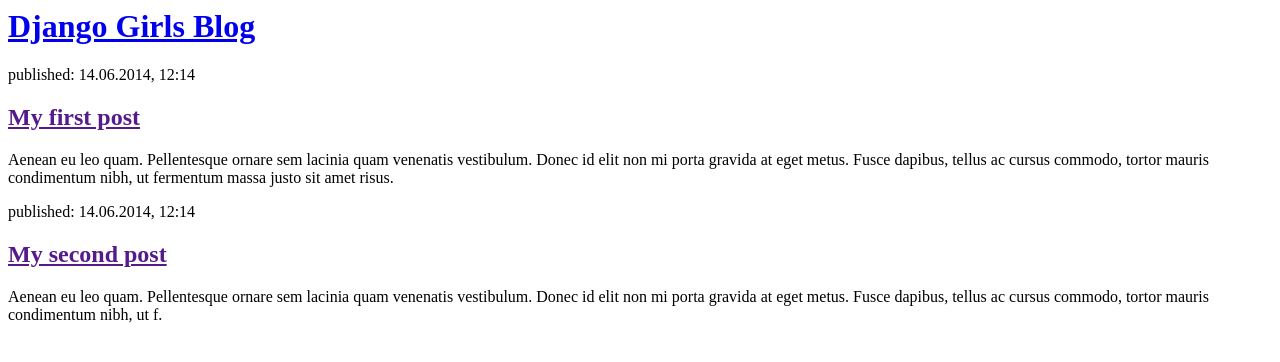
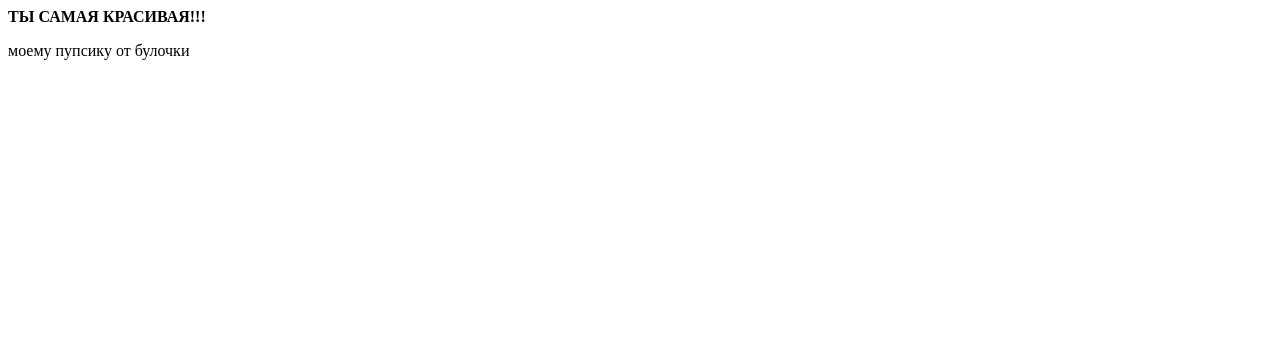
Before and after one commit to stasmak19/my-first-blog, a Django app: page / in a window 1280 px wide. Shown: the top 362 px of the page. Run offline with Django 3.2, Linux system fonts and the light colour scheme.

Commit message:
love message.

```diff
--- a/blog/templates/blog/post_list.html
+++ b/blog/templates/blog/post_list.html
@@ -3,7 +3,7 @@
         <title>Django Girls blog</title>
     </head>
     <body>
-        <div>
+        {% comment %} <div>
             <h1><a href="/">Django Girls Blog</a></h1>
         </div>
 
@@ -17,6 +17,9 @@
             <p>published: 14.06.2014, 12:14</p>
             <h2><a href="">My second post</a></h2>
             <p>Aenean eu leo quam. Pellentesque ornare sem lacinia quam venenatis vestibulum. Donec id elit non mi porta gravida at eget metus. Fusce dapibus, tellus ac cursus commodo, tortor mauris condimentum nibh, ut f.</p>
-        </div>
+        </div> {% endcomment %}
+
+    <p><b>ТЫ САМАЯ КРАСИВАЯ!!!</b></p>
+    <p>моему пупсику от булочки</p>
     </body>
 </html>
```
